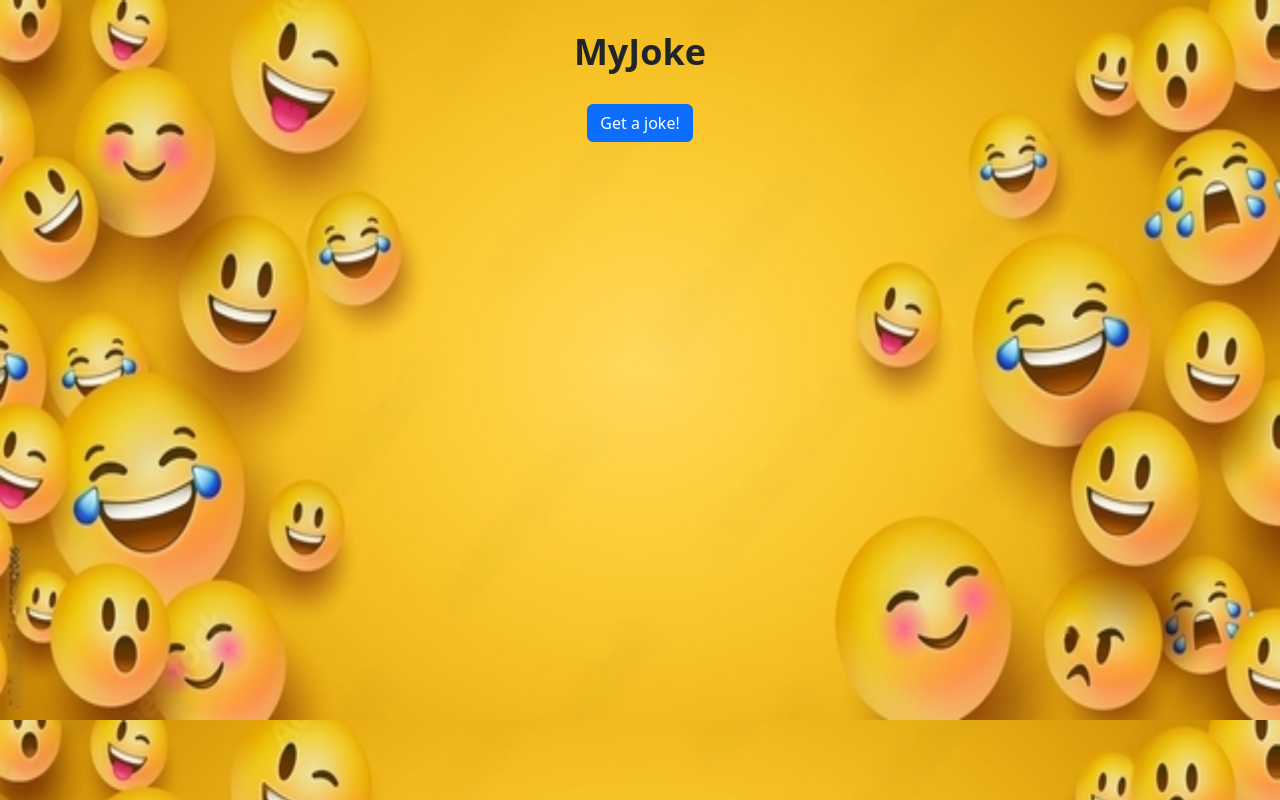
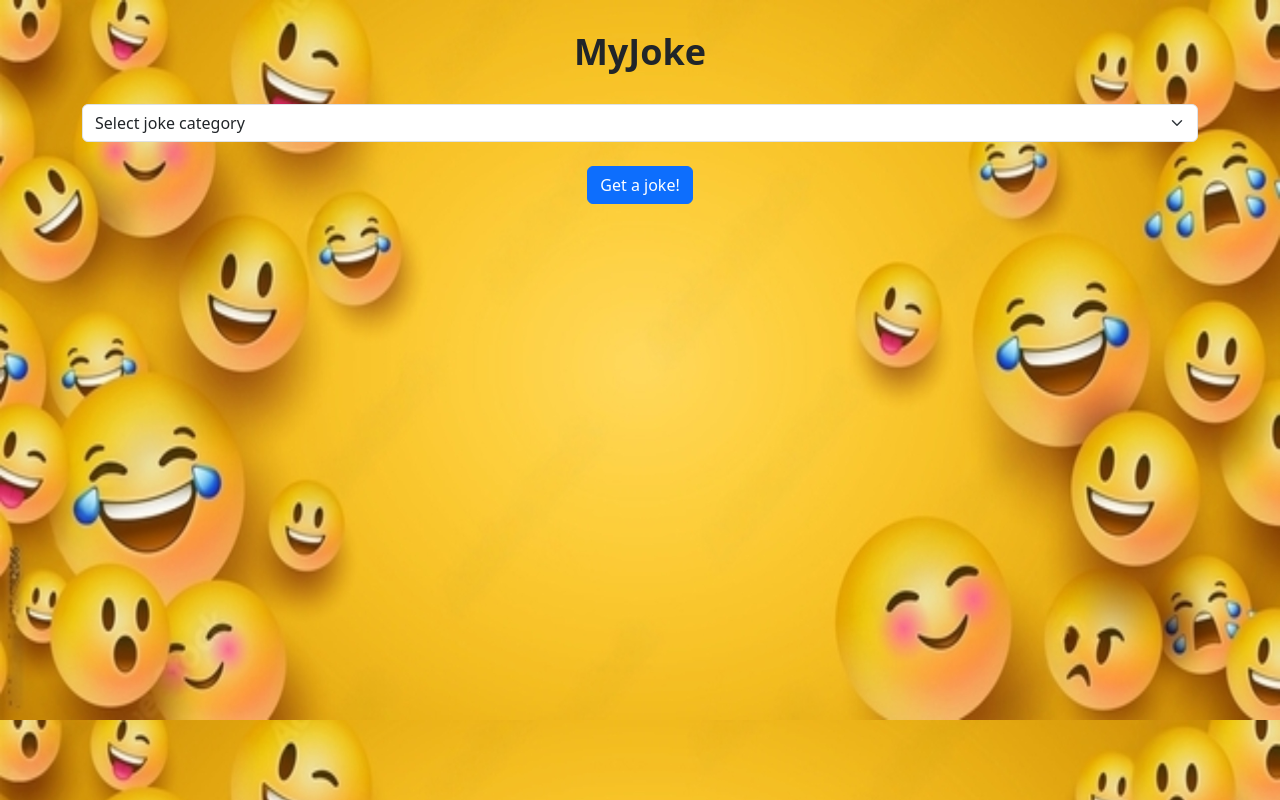
Before and after one commit to MuchokiDavid/Joker, a React (Create React App) app: page / in a window 1280 px wide. Built offline with nearby package versions, Linux system fonts and the light colour scheme.

Commit message:
Dropdown select

```diff
--- a/src/Components/CategoryDropdown.js
+++ b/src/Components/CategoryDropdown.js
@@ -1,5 +1,6 @@
 import React from 'react'
-import { Button } from 'react-bootstrap';
+import { Button, Form } from 'react-bootstrap';
+
 
 function CategoryDropdown() {
   const url= 'https://v2.jokeapi.dev/joke/Programming'
@@ -10,6 +11,15 @@ function CategoryDropdown() {
 
   return (
     <div>
+      <Form.Select aria-label="Default select example">
+        <option>Select joke category</option>
+        <option value="1">Programming</option>
+        <option value="2">Misc</option>
+        <option value="3">Dark</option>
+        <option value="3">Pun</option>
+        <option value="3">Spooky</option>
+      </Form.Select>
+      <br/>
       <Button onClick={fetchDataFunc}>Get a joke!</Button>
     </div>
   )
```
